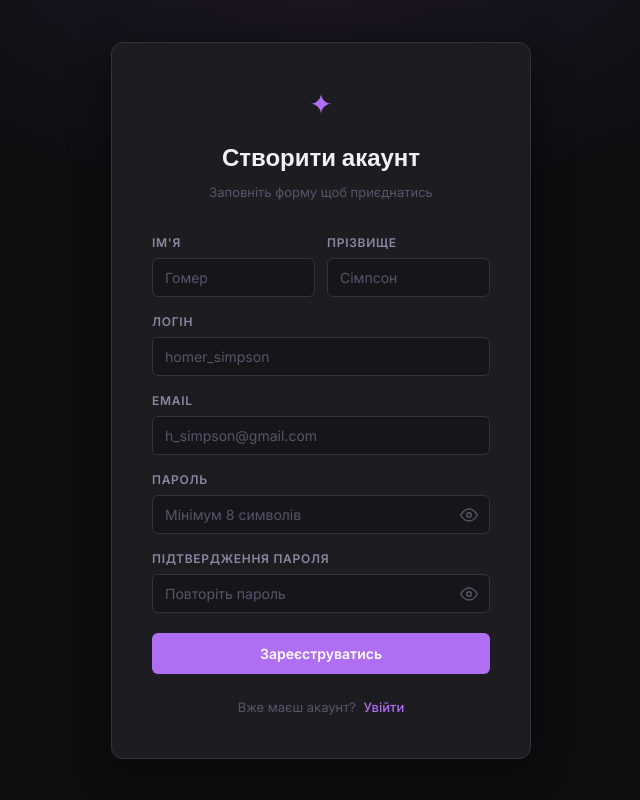
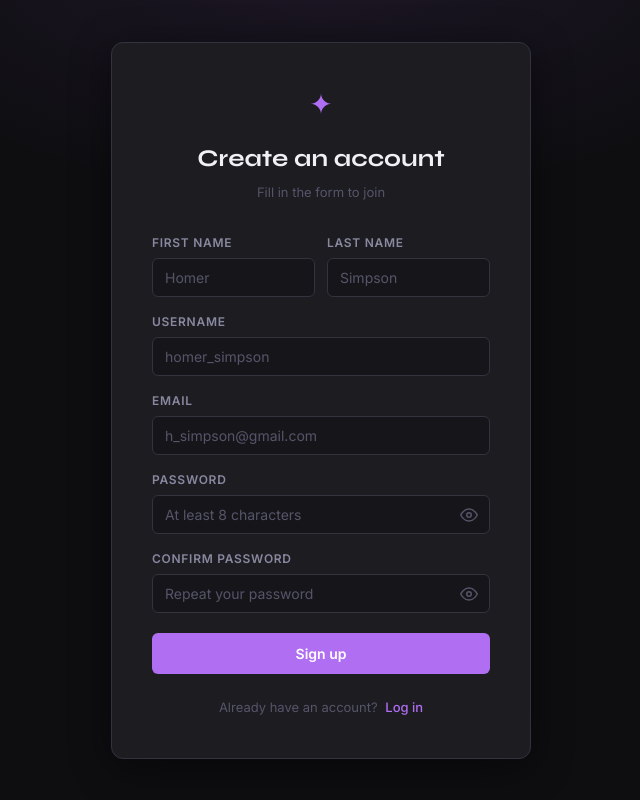
Before and after one commit to MaksRuzhyk/salon-booking-system, a Django app: page /accounts/register/ in a window 1280 px wide. Shown: the whole page, without its empty margins (319-959 px from the left). Run offline with Django 5.2, Linux system fonts and the light colour scheme.

Commit message:
Mark templates and Python strings for translation

```diff
--- a/accounts/apps.py
+++ b/accounts/apps.py
@@ -1,6 +1,7 @@
 from django.apps import AppConfig
+from django.utils.translation import gettext_lazy as _
 
 
 class AccountsConfig(AppConfig):
     name = 'accounts'
-    verbose_name = 'Аккаунти'
+    verbose_name = _('Accounts')
--- a/accounts/forms.py
+++ b/accounts/forms.py
@@ -2,6 +2,7 @@ from django import forms
 from django.contrib.auth.forms import UserCreationForm
 from django.contrib.auth.models import User
 from django.core.validators import FileExtensionValidator
+from django.utils.translation import gettext_lazy as _
 
 
 class RegisterForm(UserCreationForm):
@@ -17,7 +18,7 @@ class RegisterForm(UserCreationForm):
         email = self.cleaned_data['email'].strip().lower()
         if User.objects.filter(email__iexact=email).exists():
             raise forms.ValidationError(
-                'Користувач із такою електронною адресою вже існує.'
+                _('A user with this email already exists.')
             )
 
         return email
@@ -43,7 +44,7 @@ class ProfileForm(forms.ModelForm):
 
         if duplicate.exists():
             raise forms.ValidationError(
-                'Ця електронна адреса вже використовується.'
+                _('This email address is already in use.')
             )
 
         return email
@@ -53,7 +54,7 @@ class ProfileForm(forms.ModelForm):
 
         if photo and photo.size > 5 * 1024 * 1024:
             raise forms.ValidationError(
-                'Розмір фотографії не повинен перевищувати 5 МБ.'
+                _('The photo must not exceed 5MB.')
             )
 
         return photo
--- a/accounts/models.py
+++ b/accounts/models.py
@@ -2,7 +2,7 @@ from django.contrib.auth.models import User
 from django.db import models
 from django.db.models.signals import post_delete, post_save
 from django.dispatch import receiver
-
+from django.utils.translation import gettext_lazy as _
 
 class MasterProfile(models.Model):
     user = models.OneToOneField(User, on_delete=models.CASCADE)
@@ -28,8 +28,8 @@ class MasterProfile(models.Model):
         return self.user.username
 
     class Meta:
-        verbose_name = 'Профіль майстра'
-        verbose_name_plural = 'Профілі майстрів'
+        verbose_name = _('master profile')
+        verbose_name_plural = _('master profiles')
 @receiver(post_delete, sender=MasterProfile)
 def delete_profile_photo(sender, instance, **kwargs):
     if instance.photo:
--- a/accounts/templates/accounts/register.html
+++ b/accounts/templates/accounts/register.html
@@ -1,10 +1,11 @@
-{% load static %}
+{% load static i18n %}
 <!DOCTYPE html>
-<html lang="uk">
+{% get_current_language as LANGUAGE_CODE %}
+<html lang="{{ LANGUAGE_CODE }}">
 <head>
     <meta charset="UTF-8"/>
     <meta name="viewport" content="width=device-width, initial-scale=1.0"/>
-    <title>Реєстрація — Салон</title>
+    <title>{% translate "Sign up" %} — Mani V Kato</title>
     <link rel="preconnect" href="https://fonts.googleapis.com">
     <link href="https://fonts.googleapis.com/css2?family=Inter:wght@300;400;500;600&family=Syne:wght@600;700&display=swap"
           rel="stylesheet">
@@ -17,8 +18,8 @@
 
         <div class="auth-header">
             <span class="auth-logo">✦</span>
-            <h1 class="auth-title">Створити акаунт</h1>
-            <p class="auth-subtitle">Заповніть форму щоб приєднатись</p>
+            <h1 class="auth-title">{% translate "Create an account" %}</h1>
+            <p class="auth-subtitle">{% translate "Fill in the form to join" %}</p>
         </div>
 
         <form method="POST" class="auth-form">
@@ -39,21 +40,21 @@
 
             <div class="form-row">
                 <div class="form-group">
-                    <label class="form-label">Ім'я</label>
+                    <label class="form-label">{% translate "First name" %}</label>
                     <input class="form-input" type="text" name="first_name"
                            value="{{ form.first_name.value|default:'' }}"
-                           placeholder="Гомер" required>
+                           placeholder="Homer" required>
                 </div>
                 <div class="form-group">
-                    <label class="form-label">Прізвище</label>
+                    <label class="form-label">{% translate "Last name" %}</label>
                     <input class="form-input" type="text" name="last_name"
                            value="{{ form.last_name.value|default:'' }}"
-                           placeholder="Сімпсон" required>
+                           placeholder="Simpson" required>
                 </div>
             </div>
 
             <div class="form-group">
-                <label class="form-label">Логін</label>
+                <label class="form-label">{% translate "Username" %}</label>
                 <input class="form-input" type="text" name="username"
                        value="{{ form.username.value|default:'' }}"
                        placeholder="homer_simpson" required>
@@ -67,12 +68,12 @@
             </div>
 
             <div class="form-group">
-                <label class="form-label">Пароль</label>
+                <label class="form-label">{% translate "Password" %}</label>
                 <div class="input-wrap">
                     <input class="form-input" type="password" name="password1"
-                           id="password1-input" placeholder="Мінімум 8 символів" required>
+                           id="password1-input" placeholder="{% translate 'At least 8 characters' %}" required>
                     <button type="button" class="input-eye" data-toggle-password="password1-input"
-                            aria-label="Показати пароль">
+                            aria-label="{% translate 'Show password' %}">
                         <svg width="18" height="18" viewBox="0 0 24 24" fill="none" stroke="currentColor"
                              stroke-width="2">
                             <path d="M1 12s4-8 11-8 11 8 11 8-4 8-11 8-11-8-11-8z"/>
@@ -83,12 +84,12 @@
             </div>
 
             <div class="form-group">
-                <label class="form-label">Підтвердження пароля</label>
+                <label class="form-label">{% translate "Confirm password" %}</label>
                 <div class="input-wrap">
                     <input class="form-input" type="password" name="password2"
-                           id="password2-input" placeholder="Повторіть пароль" required>
+                           id="password2-input" placeholder="{% translate 'Repeat your password' %}" required>
                     <button type="button" class="input-eye" data-toggle-password="password2-input"
-                            aria-label="Показати пароль">
+                            aria-label="{% translate 'Show password' %}">
                         <svg width="18" height="18" viewBox="0 0 24 24" fill="none" stroke="currentColor"
                              stroke-width="2">
                             <path d="M1 12s4-8 11-8 11 8 11 8-4 8-11 8-11-8-11-8z"/>
@@ -98,13 +99,13 @@
                 </div>
             </div>
 
-            <button type="submit" class="btn-auth">Зареєструватись</button>
+            <button type="submit" class="btn-auth">{% translate "Sign up" %}</button>
 
         </form>
 
         <div class="auth-footer">
-            Вже маєш акаунт?
-            <a href="{% url 'accounts:login' %}" class="auth-link">Увійти</a>
+            {% translate "Already have an account?" %}
+            <a href="{% url 'accounts:login' %}" class="auth-link">{% translate "Log in" %}</a>
         </div>
 
     </div>
--- a/accounts/views.py
+++ b/accounts/views.py
@@ -8,6 +8,8 @@ from django.contrib.auth.decorators import login_required
 from django.views.decorators.http import require_POST
 from .forms import RegisterForm, ProfileForm
 from .models import MasterProfile
+from django.utils.translation import gettext_lazy as _
+
 
 
 def register_view(request):
@@ -17,7 +19,7 @@ def register_view(request):
             user = form.save(commit=False)
             user.is_active = False
             user.save()
-            messages.success(request, 'Заявку створено. Очікуйте підтвердження адміністратора.')
+            messages.success(request, _('Your request has been submitted. Please wait for administrator approval'))
             return redirect('accounts:login')
     else:
         form = RegisterForm()
@@ -65,7 +67,7 @@ def profile_view(request):
                 profile.photo = photo
                 profile.save()
 
-            messages.success(request, 'Профіль успішно оновлено.')
+            messages.success(request, _('Your profile was successfully updated'))
             return redirect('accounts:profile')
     else:
         form = ProfileForm(instance=request.user)
--- a/appointments/apps.py
+++ b/appointments/apps.py
@@ -1,6 +1,7 @@
 from django.apps import AppConfig
+from django.utils.translation import gettext_lazy as _
 
 
 class AppointmentsConfig(AppConfig):
     name = 'appointments'
-    verbose_name = 'Керування записами та процедурами'
+    verbose_name = _('Appointments and procedures')
--- a/appointments/forms.py
+++ b/appointments/forms.py
@@ -2,6 +2,7 @@ from django import forms
 from django.core.exceptions import ValidationError
 from django.contrib.auth.models import User
 from .models import Appointment
+from django.utils.translation import gettext_lazy as _
 
 class AppointmentForm(forms.ModelForm):
     start_time = forms.TimeField(widget=forms.TimeInput(format='%H:%M', attrs={'type': 'time'}))
@@ -25,7 +26,7 @@ class AppointmentForm(forms.ModelForm):
         if start_time and end_time and end_time <= start_time:
             self.add_error(
                 'end_time',
-                'Час завершення повинен бути пізніше часу початку.',
+                _('End time must be later than start time.'),
             )
             return cleaned_data
 
@@ -43,7 +44,7 @@ class AppointmentForm(forms.ModelForm):
             if overlapping.exists():
                 self.add_error(
                     'start_time',
-                    'У цього майстра вже є запис на вибраний час.',
+                    _('This master already has an appointment at the selected time.'),
                 )
 
         return cleaned_data
--- a/appointments/tests.py
+++ b/appointments/tests.py
@@ -188,7 +188,7 @@ class AppointmentViewTests(TestCase):
 
 class ProcedureModelTests(TestCase):
     def test_duration_display(self):
-        cases = [(45, '45хв'), (60, '01:00'), (90, '01:30')]
+        cases = [(45, '45 min'), (60, '01:00'), (90, '01:30')]
         for minutes, expected in cases:
             with self.subTest(minutes=minutes):
                 procedure = Procedure(procedure_name='Test', duration_minutes=minutes)
--- a/appointments/views.py
+++ b/appointments/views.py
@@ -33,7 +33,7 @@ def appointments_api(request):
     end = parse_required_datetime(request.GET.get('end'))
     if start is None or end is None:
         return JsonResponse({
-            'error': "Параметри start і end обов'язкові у форматі YYYY-MM-DD",
+            'error': "Parameters start and end are required in format YYYY-MM-DD",
         }, status=400)
 
     appointments = (
```
Also changed, not shown: accounts/templates/accounts/login.html (+12 -11 lines), accounts/templates/accounts/profile.html (+14 -13 lines), appointments/models.py (+17 -15 lines), appointments/templates/appointments/calendar.html (+27 -26 lines), accounts/migrations/0003_alter_masterprofile_options.py (added), appointments/migrations/0003_alter_appointment_options_alter_procedure_options_and_more.py (added).
